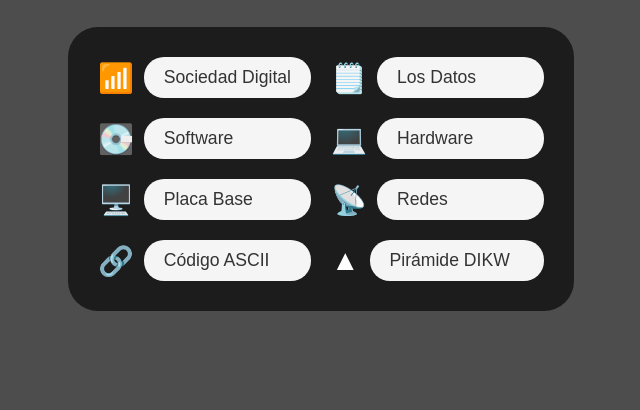
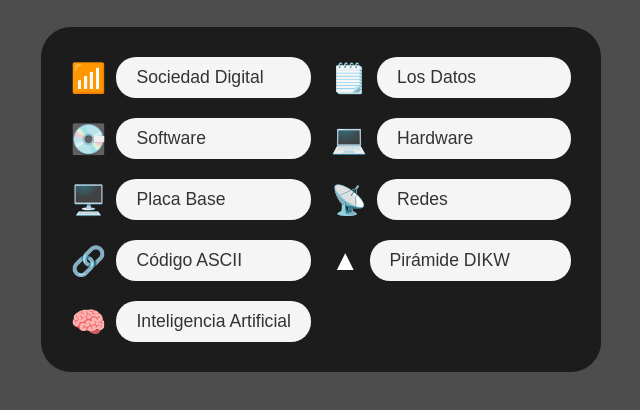
Before and after one commit to Villatoro232/Villatoro232-sociedad_digital2024_Jose_Villatoro_Rodrigo_Morales, a plain HTML site: page index.html in a window 1280 px wide. Shown: the part 162-572 px from the top of the page, without its empty margins (319-959 px from the left). Drawn offline with Linux system fonts and the light colour scheme.

Commit message:
index.html

```diff
--- a/index.html
+++ b/index.html
@@ -24,11 +24,11 @@
             <span class="icon">💽</span>
             <button>Software</button>
         </div>
-        <div class="menu-item" onclick="window.location.href='Hardware.html'">
+        <div class="menu-item" onclick="window.location.href='hardware.html'">
             <span class="icon">💻</span>
             <button>Hardware</button>
         </div>
-        <div class="menu-item" onclick="window.location.href='Placa_base.html'">
+        <div class="menu-item" onclick="window.location.href='placa_base.html'">
             <span class="icon">🖥️</span>
             <button>Placa Base</button>
         </div>
@@ -44,6 +44,10 @@
             <span class="icon">▲</span>
             <button>Pirámide DIKW</button>
         </div>
+	<div class="menu-item" onclick="window.location.href='ia.html'">
+            <span class="icon">🧠</span>
+            <button>Inteligencia Artificial</button>
+        </div>
     </div>
 </body>
 </html>
```
